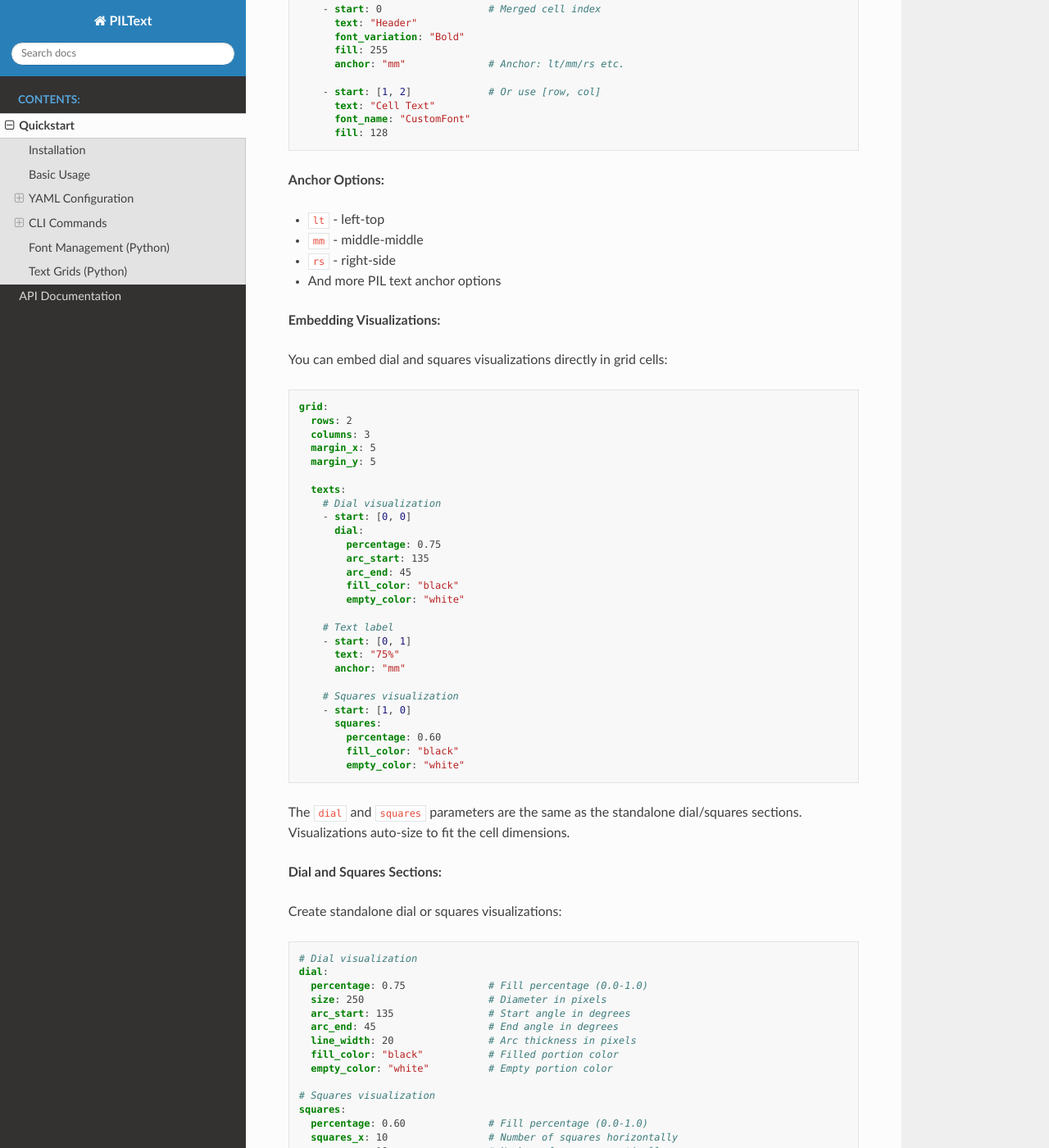
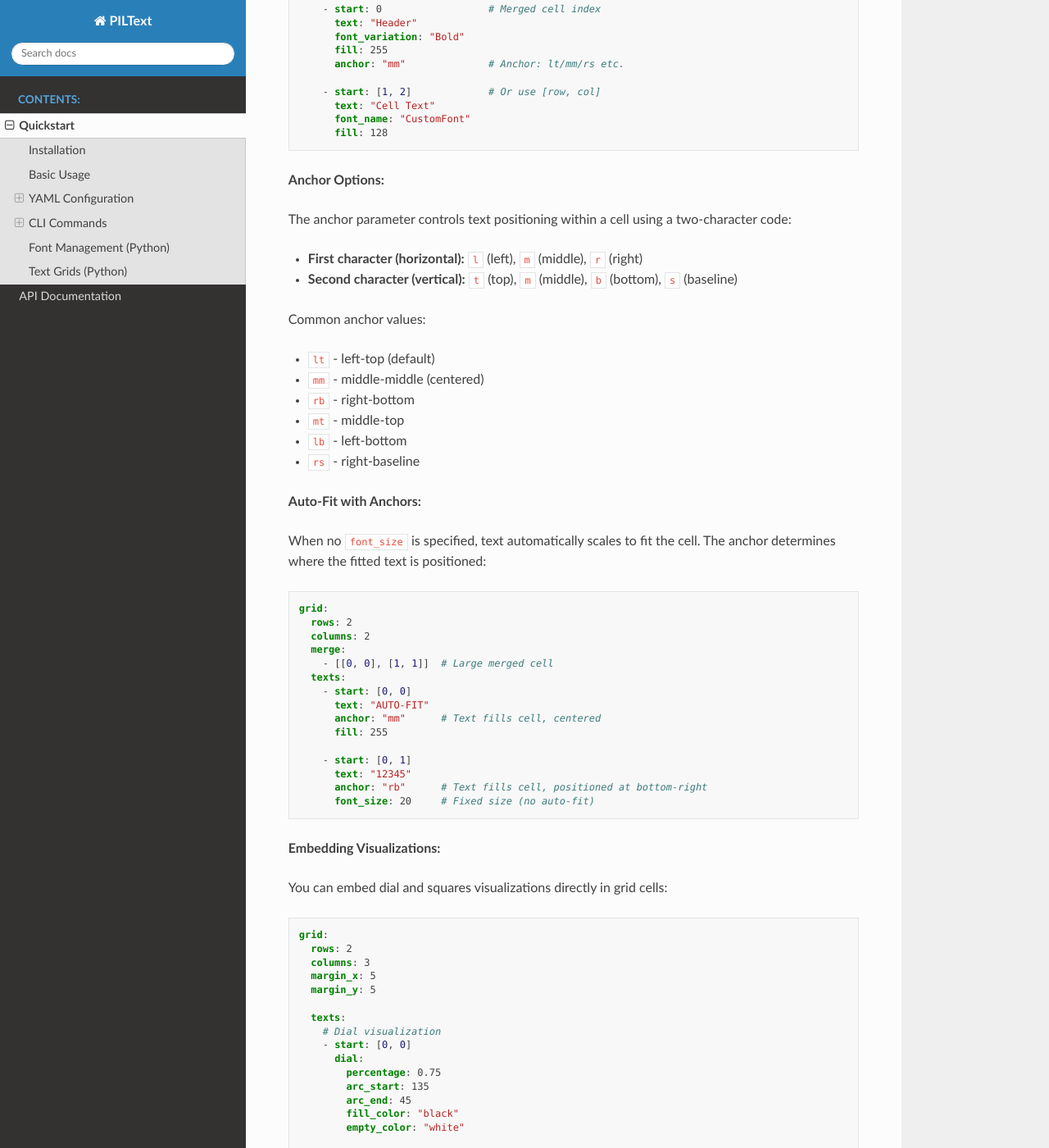
Before and after one commit to holgern/piltext, a Sphinx documentation site: the page built from docs/quickstart.rst, in a window 1280 px wide and 1400 px high, scrolled down 2516 px. Shown: the whole window at 82% size. Built offline with Sphinx 7.4.7 and the Read the Docs theme 3.1.0, drawn with Linux system fonts in a browser that asks for light colours.

Commit message:
doc: improved docs

```diff
--- a/docs/quickstart.rst
+++ b/docs/quickstart.rst
@@ -148,10 +148,42 @@ Configuration Options
 
 **Anchor Options:**
 
-- ``lt`` - left-top
-- ``mm`` - middle-middle
-- ``rs`` - right-side
-- And more PIL text anchor options
+The anchor parameter controls text positioning within a cell using a two-character code:
+
+- **First character (horizontal):** ``l`` (left), ``m`` (middle), ``r`` (right)
+- **Second character (vertical):** ``t`` (top), ``m`` (middle), ``b`` (bottom), ``s`` (baseline)
+
+Common anchor values:
+
+- ``lt`` - left-top (default)
+- ``mm`` - middle-middle (centered)
+- ``rb`` - right-bottom
+- ``mt`` - middle-top
+- ``lb`` - left-bottom
+- ``rs`` - right-baseline
+
+**Auto-Fit with Anchors:**
+
+When no ``font_size`` is specified, text automatically scales to fit the cell. The anchor
+determines where the fitted text is positioned:
+
+.. code-block:: yaml
+
+    grid:
+      rows: 2
+      columns: 2
+      merge:
+        - [[0, 0], [1, 1]]  # Large merged cell
+      texts:
+        - start: [0, 0]
+          text: "AUTO-FIT"
+          anchor: "mm"      # Text fills cell, centered
+          fill: 255
+
+        - start: [0, 1]
+          text: "12345"
+          anchor: "rb"      # Text fills cell, positioned at bottom-right
+          font_size: 20     # Fixed size (no auto-fit)
 
 **Embedding Visualizations:**
 
```
Also changed, not shown: README.md (+17 -9 lines).
